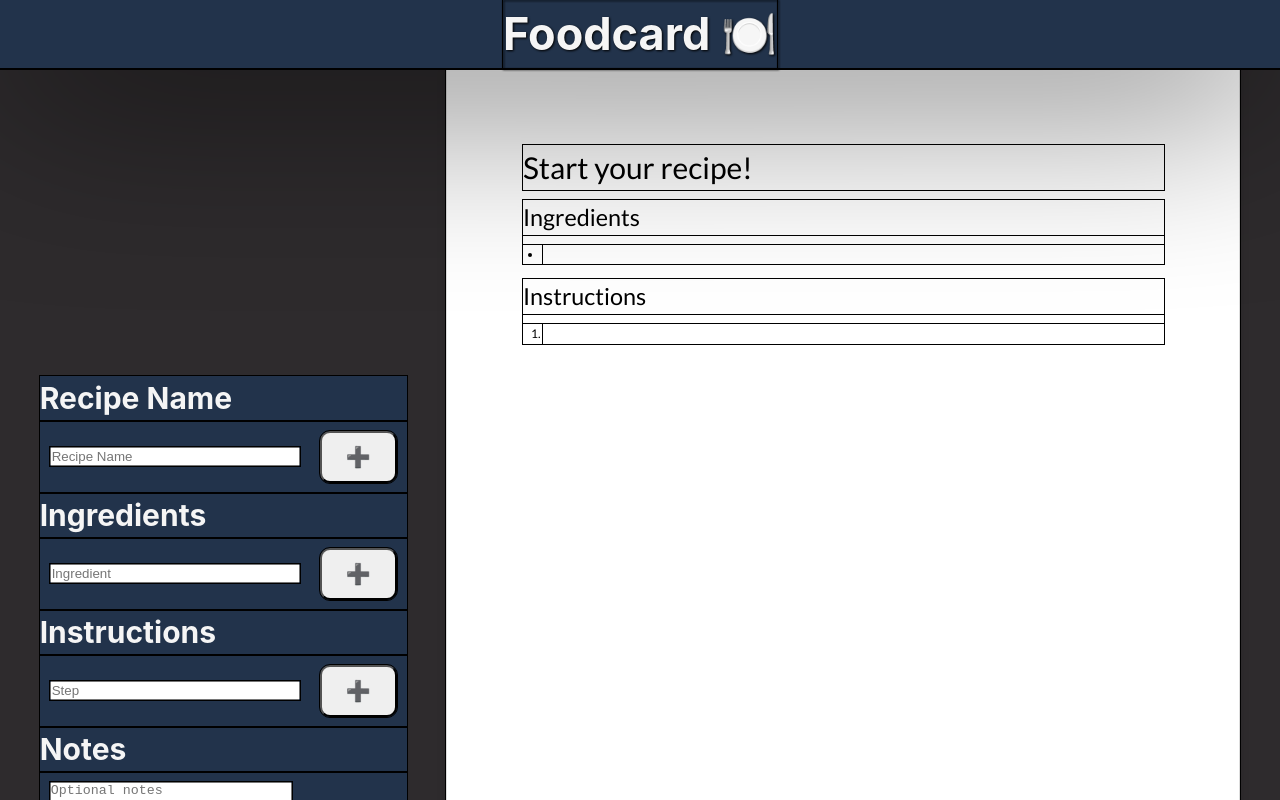
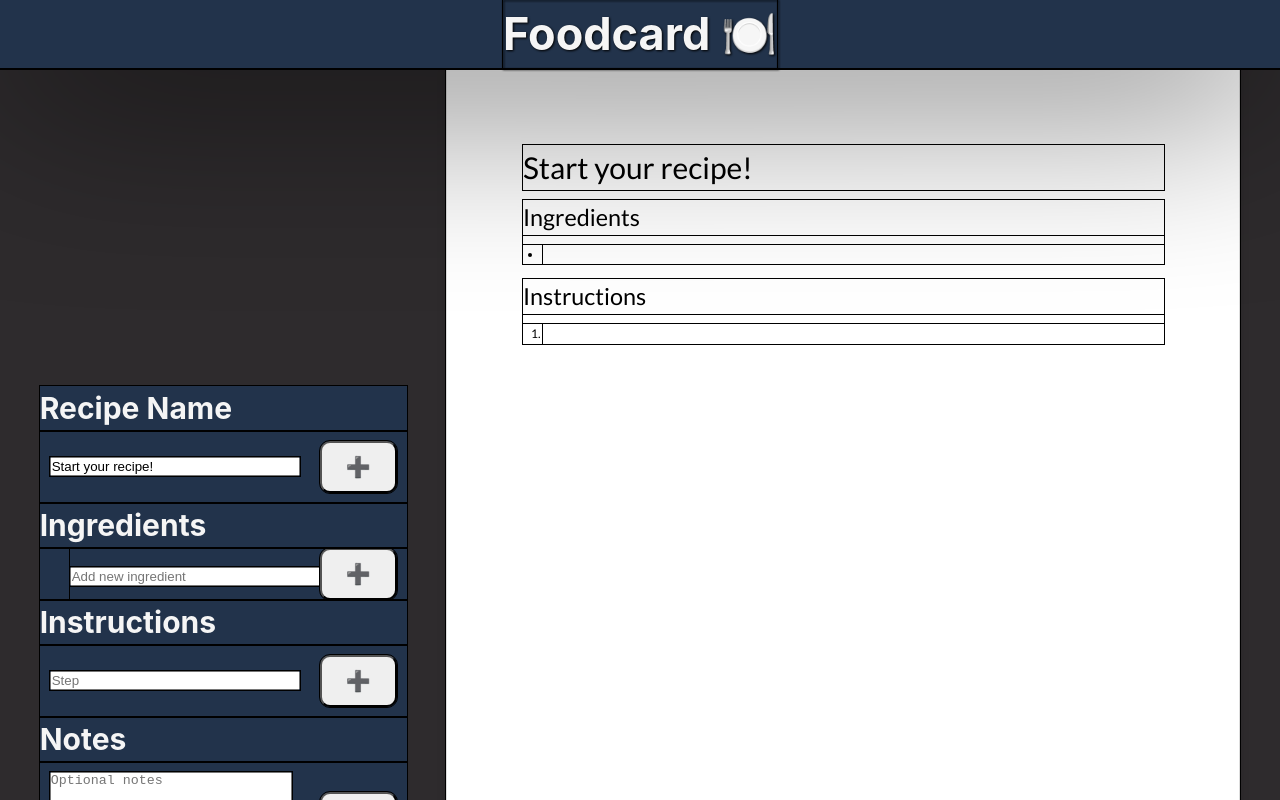
Before and after one commit to orzcode/foodcard, a React (Vite) app: page / in a window 1280 px wide. Shown: the top 800 px of the page. Built offline with nearby package versions, Linux system fonts and the light colour scheme.

Commit message:
fix up input fields

```diff
--- a/src/components/InputField.jsx
+++ b/src/components/InputField.jsx
@@ -1,14 +1,8 @@
-import { useState } from 'react'
+import React, { useState } from 'react';
 import ActionButton from './inputButton';
 
-
 function InputField(props) {
-	const [value, setValue] = useState("");
-
-	// const commonProps = {
-	// 	recipe: props.recipe,
-	// 	setRecipe: props.setRecipe,
-	//   };
+  const [value, setValue] = useState(props.initialValue || ""); // Start with the initial value
 
   return (
     <div>
@@ -25,9 +19,10 @@ function InputField(props) {
         recipe={props.recipe}
         setRecipe={props.setRecipe}
         propName={props.propName}
+        index={props.index} // Pass the index of the ingredient to identify it
       />
     </div>
   );
 }
 
-export default InputField
+export default InputField;
--- a/src/components/InputPane.jsx
+++ b/src/components/InputPane.jsx
@@ -1,28 +1,65 @@
-import { useState } from 'react'
-import reactLogo from '../assets/react.svg'
-import viteLogo from '/vite.svg'
-
-import InputField from './InputField'
-import TextArea from './TextArea'
-
-import '../styles/InputPane.css'
+import React from 'react';
+import InputField from './InputField';
+import TextArea from './TextArea';
+import '../styles/InputPane.css';
 
 function InputPane(props) {
+  return (
+    <div className='InputPane'>
+      <h2>Recipe Name</h2>
+      <InputField
+        actionType="apply"
+        placeholder="Recipe Name"
+        setRecipe={props.setRecipe}
+        recipe={props.recipe}
+        propName="name"
+        initialValue={props.recipe.name}
+      />
 
-	return (
+      <h2>Ingredients</h2>
+      <ul>
+        {props.recipe.ingredients.map((ingredient, index) => (
+          <InputField
+            key={index}
+            actionType="apply"
+            placeholder="Ingredient"
+            setRecipe={props.setRecipe}
+            recipe={props.recipe}
+            propName="ingredients"
+            initialValue={ingredient}
+            index={index}
+          />
+        ))}
+        {/* Add one empty field at the end */}
+        <InputField
+          actionType="addItem"
+          placeholder="Add new ingredient"
+          setRecipe={props.setRecipe}
+          recipe={props.recipe}
+          propName="ingredients"
+        />
+      </ul>
 
-		<div className='InputPane'>
-			<h2>Recipe Name</h2>
-			<InputField actionType="apply" placeholder="Recipe Name" setRecipe={props.setRecipe} recipe={props.recipe} propName="name"/>
-			<h2>Ingredients</h2>
-			<InputField actionType="addItem" placeholder="Ingredient" setRecipe={props.setRecipe} recipe={props.recipe} propName="ingredients" />
-			<h2>Instructions</h2>
-			<InputField actionType="addItem" placeholder="Step" setRecipe={props.setRecipe} recipe={props.recipe} propName="instructions"/>
-			<h2>Notes</h2>
-			<TextArea actionType="apply" placeholder="Optional notes" setRecipe={props.setRecipe} recipe={props.recipe} propName="notes"/>
-		</div>
+      <h2>Instructions</h2>
+      <InputField
+        actionType="addItem"
+        placeholder="Step"
+        setRecipe={props.setRecipe}
+        recipe={props.recipe}
+        propName="instructions"
+      />
 
-	)
-	}
+      <h2>Notes</h2>
+      <TextArea
+        actionType="apply"
+        placeholder="Optional notes"
+        setRecipe={props.setRecipe}
+        recipe={props.recipe}
+        propName="notes"
+        initialValue={props.recipe.notes}
+      />
+    </div>
+  );
+}
 
-export default InputPane
+export default InputPane;
--- a/src/components/MainMiddle.jsx
+++ b/src/components/MainMiddle.jsx
@@ -8,7 +8,7 @@ function MainMiddle() {
   const [recipe, setRecipe] = useState(
     {
     name: "Start your recipe!",
-    ingredients: [''],
+    ingredients: [],
     instructions: [''],
     notes: null,
     image: null,
--- a/src/components/PreviewPane.jsx
+++ b/src/components/PreviewPane.jsx
@@ -12,9 +12,13 @@ function PreviewPane(props) {
       <div className="ingredients">
         <h3>Ingredients</h3>
         <ul>
-          {props.recipe.ingredients.map((ingredient, index) => (
-            <li key={index}>{ingredient}</li>
-          ))}
+          {props.recipe.ingredients.length === 0 ? (
+            <li>&nbsp;</li> // Empty bullet point
+          ) : (
+            props.recipe.ingredients.map((ingredient, index) => (
+              ingredient !== "" && <li key={index}>{ingredient}</li>
+            ))
+          )}
         </ul>
       </div>
 
--- a/src/components/inputButton.jsx
+++ b/src/components/inputButton.jsx
@@ -2,41 +2,36 @@ import React from 'react';
 
 function ActionButton(props) {
 
-	  //for single add button
+  // For updating an existing ingredient
   const handleApply = () => {
     const currentValue = props.value.trim();
     if (currentValue !== "") {
-    props.setRecipe((prevRecipe) => ({
-      ...prevRecipe,
-      [props.propName]: props.value,
-    }));
-  }
+      props.setRecipe((prevRecipe) => {
+        const updatedArray = [...prevRecipe[props.propName]];
+        updatedArray[props.index] = currentValue; // Update the ingredient at the specific index
+        return {
+          ...prevRecipe,
+          [props.propName]: updatedArray,
+        };
+      });
+    }
   };
 
-  //for multiple add button
+  // For adding a new ingredient
   const handleAddItem = () => {
-    const recipeSubArrayCopy = [...props.recipe[props.propName]]; // Copy of the array
+    const recipeSubArrayCopy = [...props.recipe[props.propName]];
     const currentInputValue = props.value.trim();
 
-    // Check if the first item is the default/empty
-    if (recipeSubArrayCopy[0] === "") {
-      // IF so, replace with the new ingredient/instruction
-      recipeSubArrayCopy[0] = currentInputValue;
-      //conditional rendering handles the rest
-
-    } else if (currentInputValue !== "") {
-      // Otherwise, add the current input field value to the array
-      // (as long as input field isn't empty)
+    if (currentInputValue !== "") {
       recipeSubArrayCopy.push(currentInputValue);
     }
 
-    // Update the recipe with the modified array
     props.setRecipe((prevRecipe) => ({
       ...prevRecipe,
       [props.propName]: recipeSubArrayCopy,
     }));
+    props.setValue(''); // Clear the input field
   };
-
 
   const handleClick = () => {
     if (props.actionType === 'apply') {
@@ -44,15 +39,10 @@ function ActionButton(props) {
     } else if (props.actionType === 'addItem') {
       handleAddItem();
     }
-    props.setValue('')
-    //clears the input field or textarea after applying
   };
-  //decides whether to show the single-add, or multiple-add button
-
 
   return (
     <button onClick={handleClick}>
-      {/* {props.actionType === 'apply' ? 'Apply' : 'Add'} */}
       ➕
     </button>
   );
```
Lines whose indentation alone changed are shown as unchanged.
